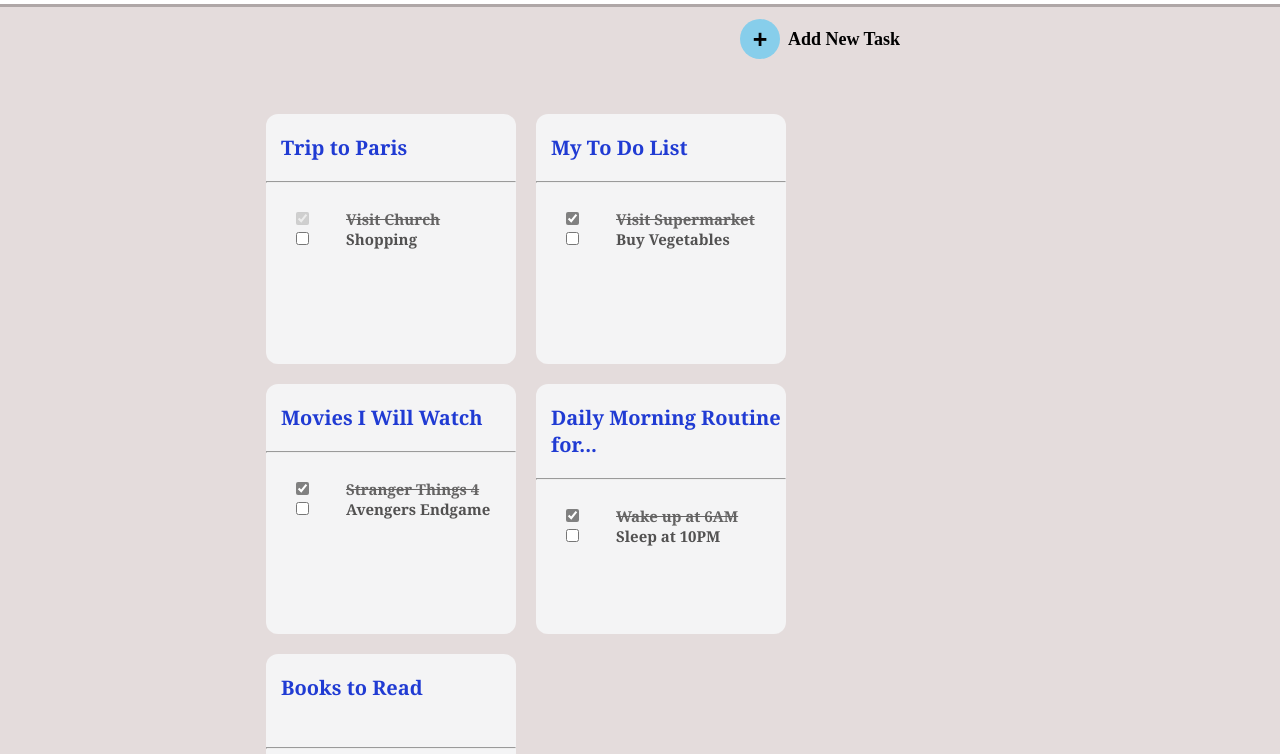
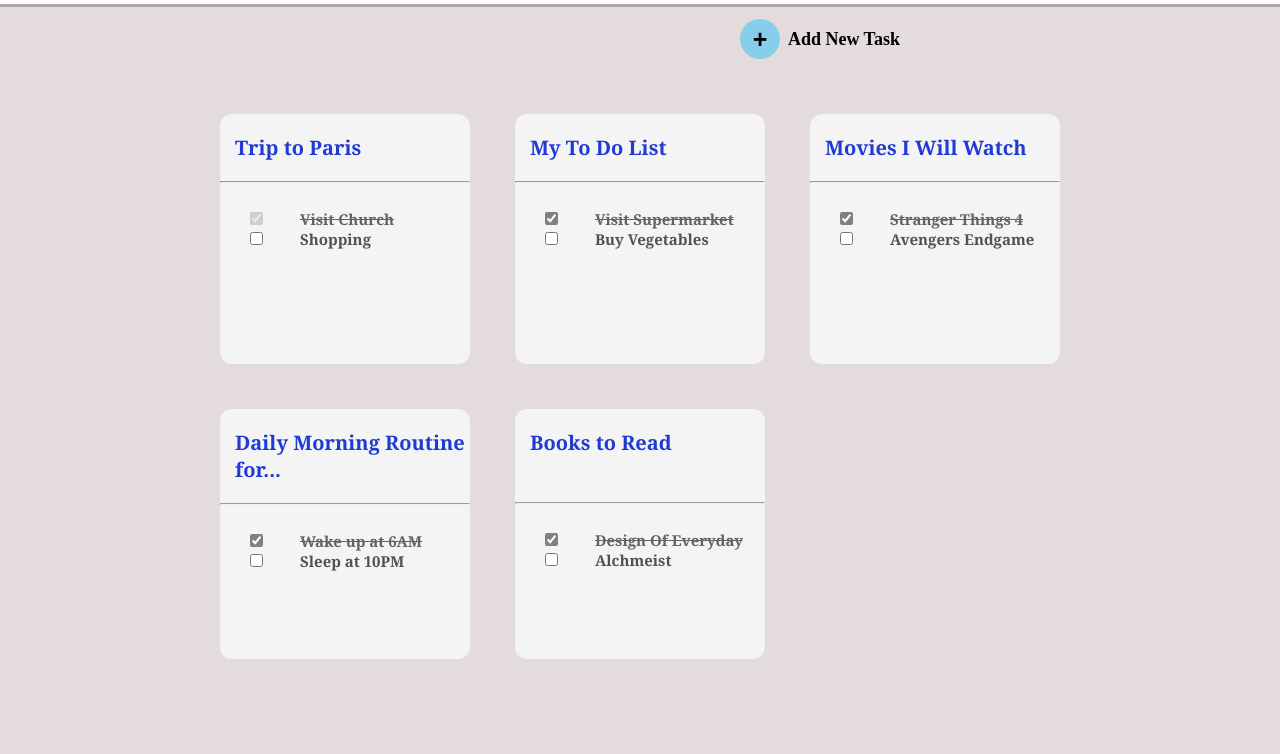
Before and after one commit to Shaiks-04/css_project2, a plain HTML site: page index.html in a window 1280 px wide. Shown: the part 46-800 px from the top of the page. Drawn offline with Linux system fonts and the light colour scheme.

Commit message:
Update index.css

```diff
--- a/index.css
+++ b/index.css
@@ -88,11 +88,12 @@ font-size:35px;
     margin-left: -2px;
 }
 .flex{
-    display: flex;
-    flex-flow: wrap;
-    width: 60vw;
-    margin: 100px auto 0;
-    text-align: inherit;
+    display: grid;
+    grid-template-columns: auto auto auto;
+    justify-content: center;
+    row-gap: 25px;
+    column-gap: 25px;
+    margin-top: 100px;
 }
 .flex1{
     display: flex;
```
